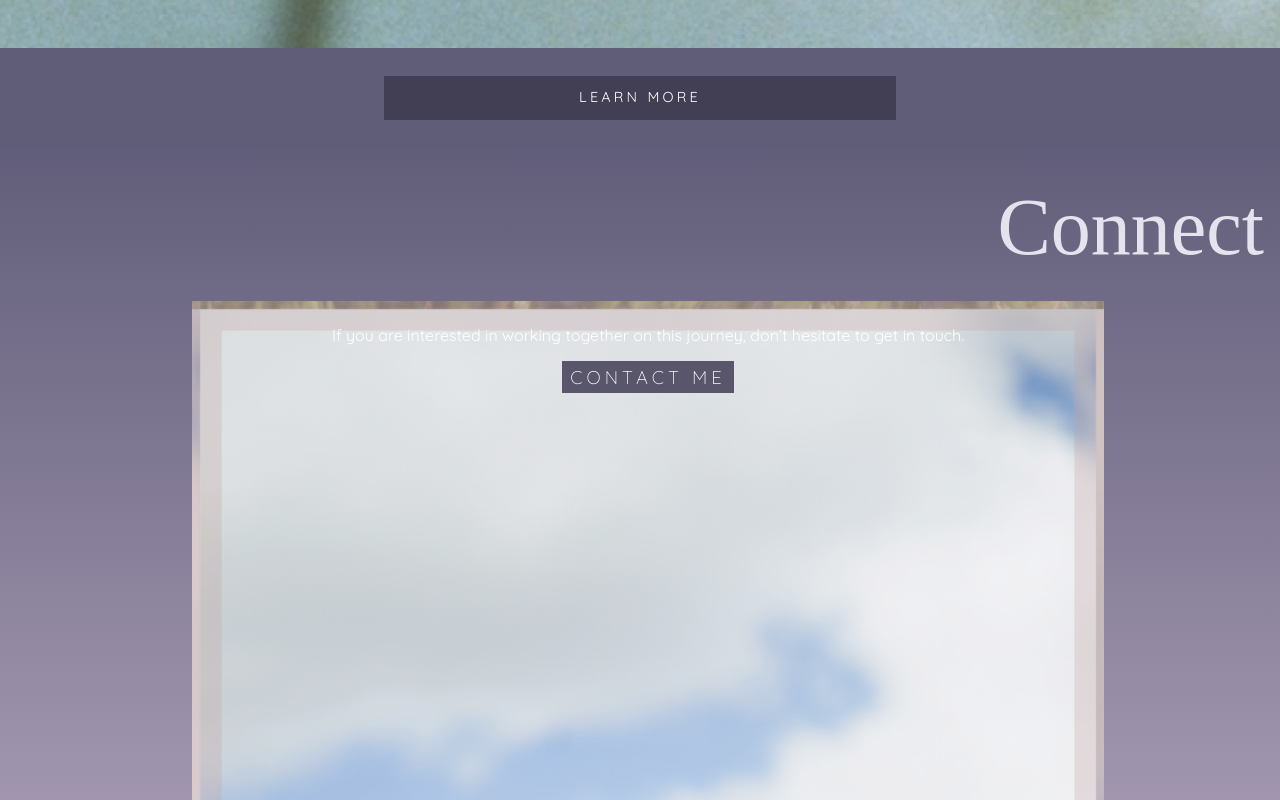
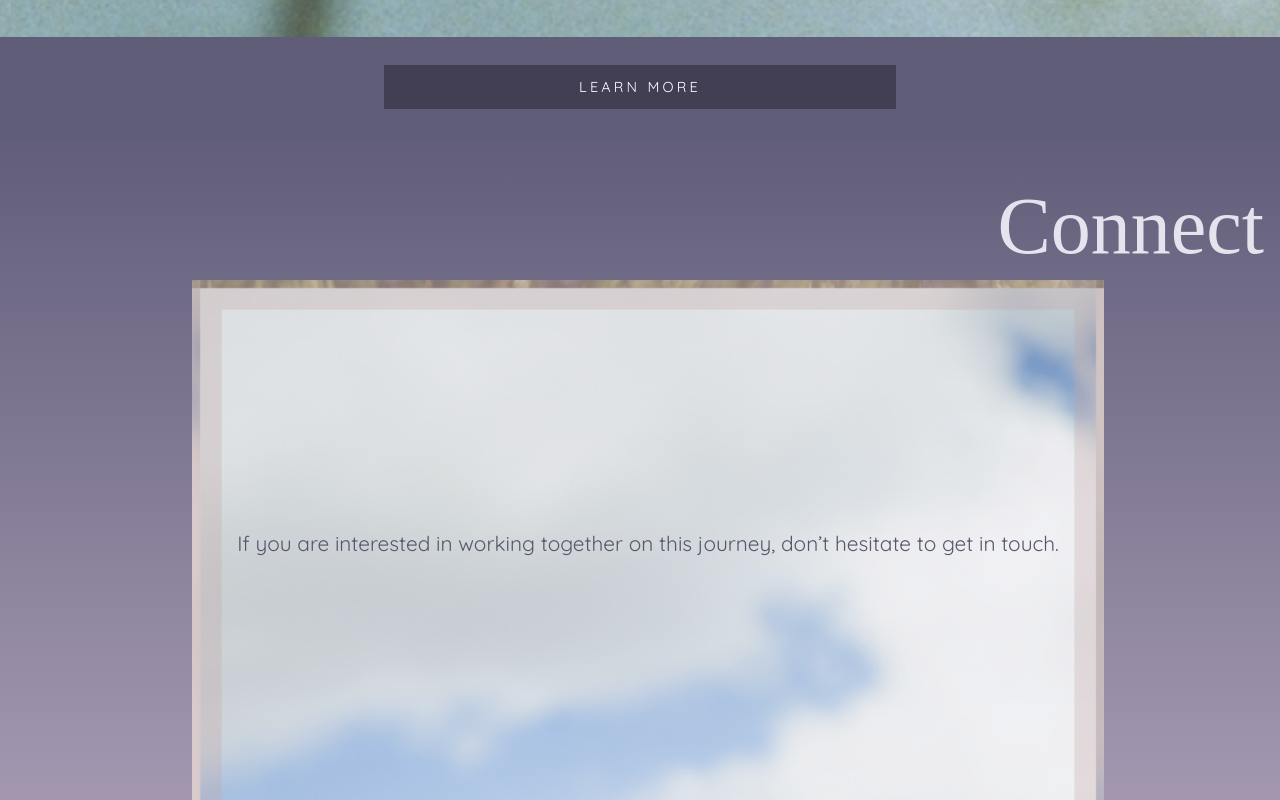
Before and after one commit to cgoing2215/laurel-apothecary, a React (Create React App) app: page / in a window 1280 px wide. Shown: the part 2580-3380 px from the top of the page. Built offline with nearby package versions, Linux system fonts and the light colour scheme; a web font is replaced by a local one.

Commit message:
Updated styling of connect section on homepage

```diff
--- a/src/App.css
+++ b/src/App.css
@@ -1,5 +1,6 @@
 .App {
   text-align: center;
+  overflow: hidden;
 }
 
 
--- a/src/pages/home/Homepage.css
+++ b/src/pages/home/Homepage.css
@@ -83,7 +83,7 @@
     font-weight: 400;
     text-align: left;
     margin: 0;
-    padding: 2.15rem 1rem 1.75rem 1rem;
+    padding: 2.75rem 1rem .5rem 1rem;
 }
 
 .homepage-offerings-gallery {
@@ -99,7 +99,6 @@
 
 .homepage-offerings-gallery h5 {
     font-family: Quicksand;
-    color: black;
     font-size: 1.5rem;
     font-weight: 600;
     margin-top: .5rem;
@@ -151,13 +150,16 @@
     font-weight: 400;
     text-align: right;
     margin: 0;
-    padding: 2.15rem 1rem 1.75rem 1rem;
+    padding: 2.75rem 1rem .5rem 1rem;
 }
 
 .homepage-connect-image-container {
     background-image: url('./assets/homepage-connect-section-img.png');
     background-size: cover;
     border: .5rem solid rgba(193, 162, 160, 0.28);
+    display: flex;
+    flex-flow: column wrap;
+    justify-content: space-between;
     font-family: Quicksand;
     height: 38rem;
     width: 70%;
@@ -165,21 +167,28 @@
 }
 
 .homepage-connect-image-container h3 {
-    color: #FFF;
-    font-size: 1rem;
+    color: rgb(89, 85, 107);
+    font-size: 1.3rem;
     font-style: normal;
     font-weight: 400;
+    margin: 27% 3%;
+    align-self: center;
 }
 
 .homepage-connect-image-container button {
+    font-family: Quicksand;
+    font-size: 1.15rem;
+    font-weight: lighter;
+    line-height: 105.8%;
+    text-align: center;
+    letter-spacing: 0.25rem;
+    height: 3rem;
     border: 2px solid rgba(57, 55, 70, 0.00);
     background: rgb(89, 85, 107);
     color: #FFF;
-    text-align: center;
-    font-size: 1.15rem;
-    font-family: Quicksand;
-    font-weight: lighter;
-    line-height: 105.8%;
-    letter-spacing: 0.25rem;
-    height: 2rem;
+    width: 80%;
+    max-width: 13rem;
+    position: absolute;
+    margin: 120% 24%;
+    overflow: hidden;
 }
```
